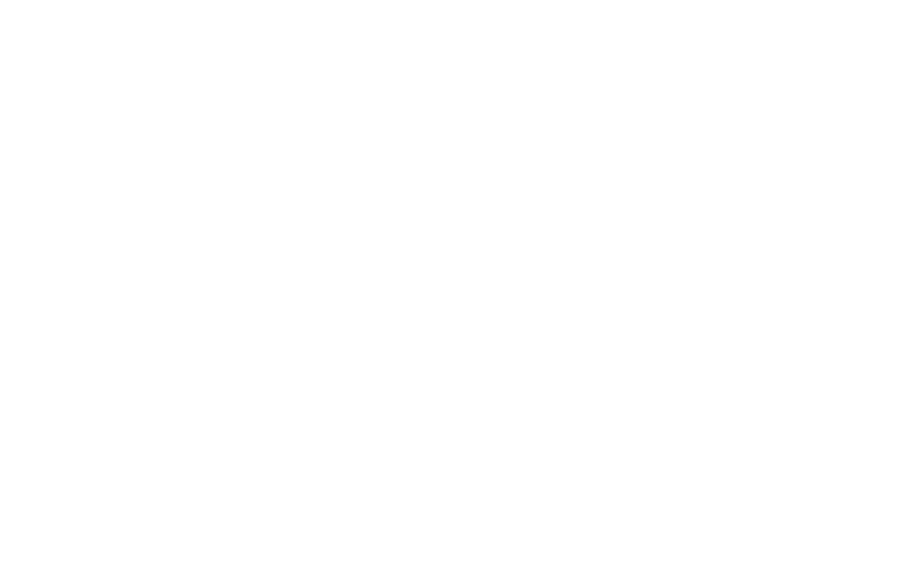
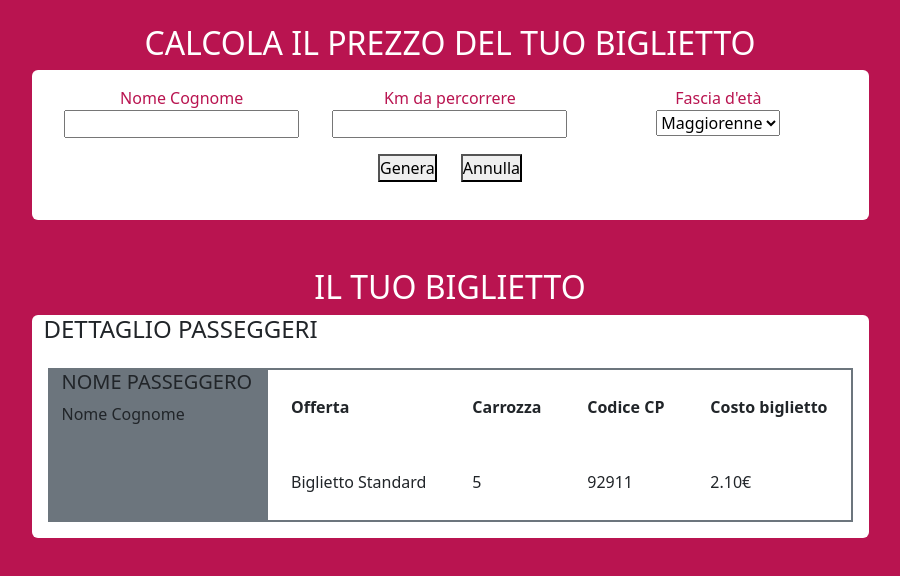
Before and after one commit to GiuseppeF11/js-biglietto-treno-form, a plain HTML site: page index.html in a window 1280 px wide. Shown: the whole page, without its empty margins (190-1090 px from the left). Drawn offline with nearby package versions, Linux system fonts and the light colour scheme.

Commit message:
Aggiunta struttura HTML - CSS

```diff
--- a/css/style.css
+++ b/css/style.css
@@ -7,12 +7,20 @@
 
 /* GENERAL */
 
+.bg-pink {
+    background-color: #B91450;
+}
 
+/* UTILITY */
 
-/* HEADER */
+.pink-color {
+    color: #B91450;
+}
 
+#priceCalculator {
+    min-height: 150px;
+}
 
-/* MAIN */
-
-
-/* FOOTER */
+#ticket-box {
+    min-height: 150px;
+}
--- a/index.html
+++ b/index.html
@@ -15,9 +15,87 @@
         <link rel="stylesheet" href="css/style.css">
 </head>
 
-<body>
-        <main>
+<body class="bg-pink">
+        <main class="py-4">
+               <div class="container">
+                        <div class="mb-5 text-center">
+                                <h2 class="text-white">CALCOLA IL PREZZO DEL TUO BIGLIETTO</h2>
+                                <div class="container w-75 m-auto bg-white rounded-2" id="priceCalculator">
+                                        <div class="row p-3 justify-content-around">
+                                                <div class="col">
+                                                        <div class="pink-color fw-medium">Nome Cognome</div>
+                                                        <div>
+                                                                <input type="text">
+                                                        </div>
+                                                </div>
 
+                                                <div class="col">
+                                                        <div class="pink-color fw-medium">Km da percorrere</div>
+                                                        <div>
+                                                                <input type="text">
+                                                        </div>
+                                                </div>
+
+                                                <div class="col">
+                                                        <div class="pink-color fw-medium">Fascia d'età</div>
+                                                        <div>
+                                                                <select name="min-mag" id="min-mag">
+                                                                        <option value="maggiorenne">Maggiorenne</option>
+                                                                        <option value="minorenne">Minorenne</option>
+                                                                </select>
+                                                        </div>
+                                                </div>
+                                        </div>
+
+                                        <div class="row justify-content-center">
+                                                <div class="col-auto">
+                                                        <button>Genera</button>
+                                                </div>
+                                                <div class="col-auto">
+                                                        <button>Annulla</button>
+                                                </div>
+                                        </div>
+                                </div>
+                        </div>
+
+                        <div class="mb-5">
+                                <h2 class="text-center text-white">IL TUO BIGLIETTO</h2>
+                                <div class="container w-75 m-auto bg-white rounded-2">
+                                        <h4 class="text-start">DETTAGLIO PASSEGGERI</h4>
+                                        <div class="row p-3 justify-content-around text-start" id="ticket-box">
+
+                                                <div class="col-auto bg-secondary border border-2 border-secondary">
+                                                        <h5>NOME PASSEGGERO</h5>
+                                                        <div>Nome Cognome</div>
+                                                </div>
+                                                <div class="col border border-2 border-secondary">
+                                                        <div class="row justify-content-around" id="ticket-box">
+                                                                <div class="col-auto d-flex flex-column justify-content-around">
+                                                                        <div class="fw-bold">Offerta</div>
+                                                                        <div>Biglietto Standard</div>
+                                                                </div>
+
+                                                                <div class="col-auto d-flex flex-column justify-content-around">
+                                                                        <div class="fw-bold">Carrozza</div>
+                                                                        <div>5</div>
+                                                                </div>
+
+                                                                <div class="col-auto d-flex flex-column justify-content-around">
+                                                                        <div class="fw-bold">Codice CP</div>
+                                                                        <div>92911</div>
+                                                                </div>
+
+                                                                <div class="col-auto d-flex flex-column justify-content-around">
+                                                                        <div class="fw-bold">Costo biglietto</div>
+                                                                        <div>2.10€</div>
+                                                                </div>
+                                                        </div>
+                                                </div>
+
+                                        </div>
+                                </div>
+                        </div>
+                </div>
 
 
         </main>
```
